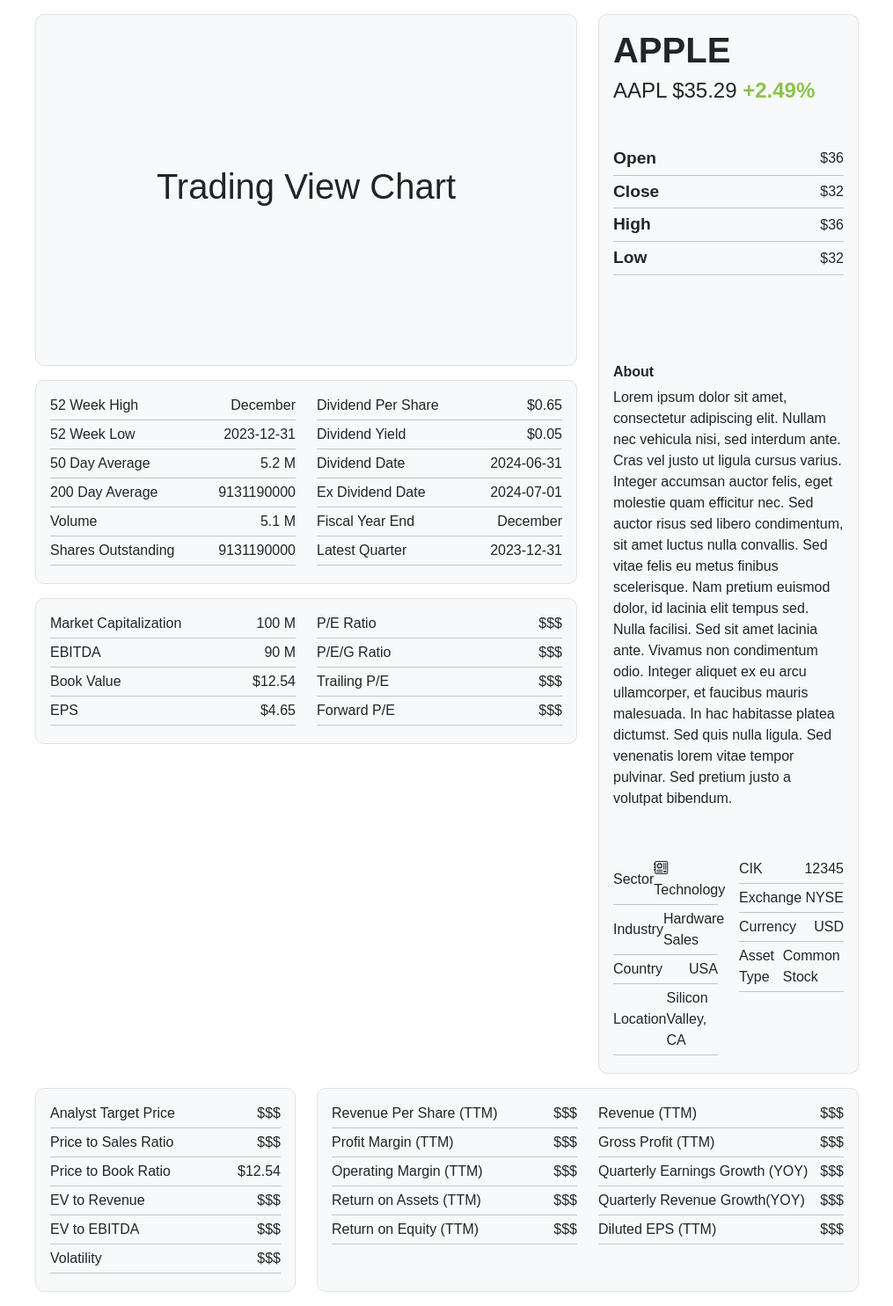
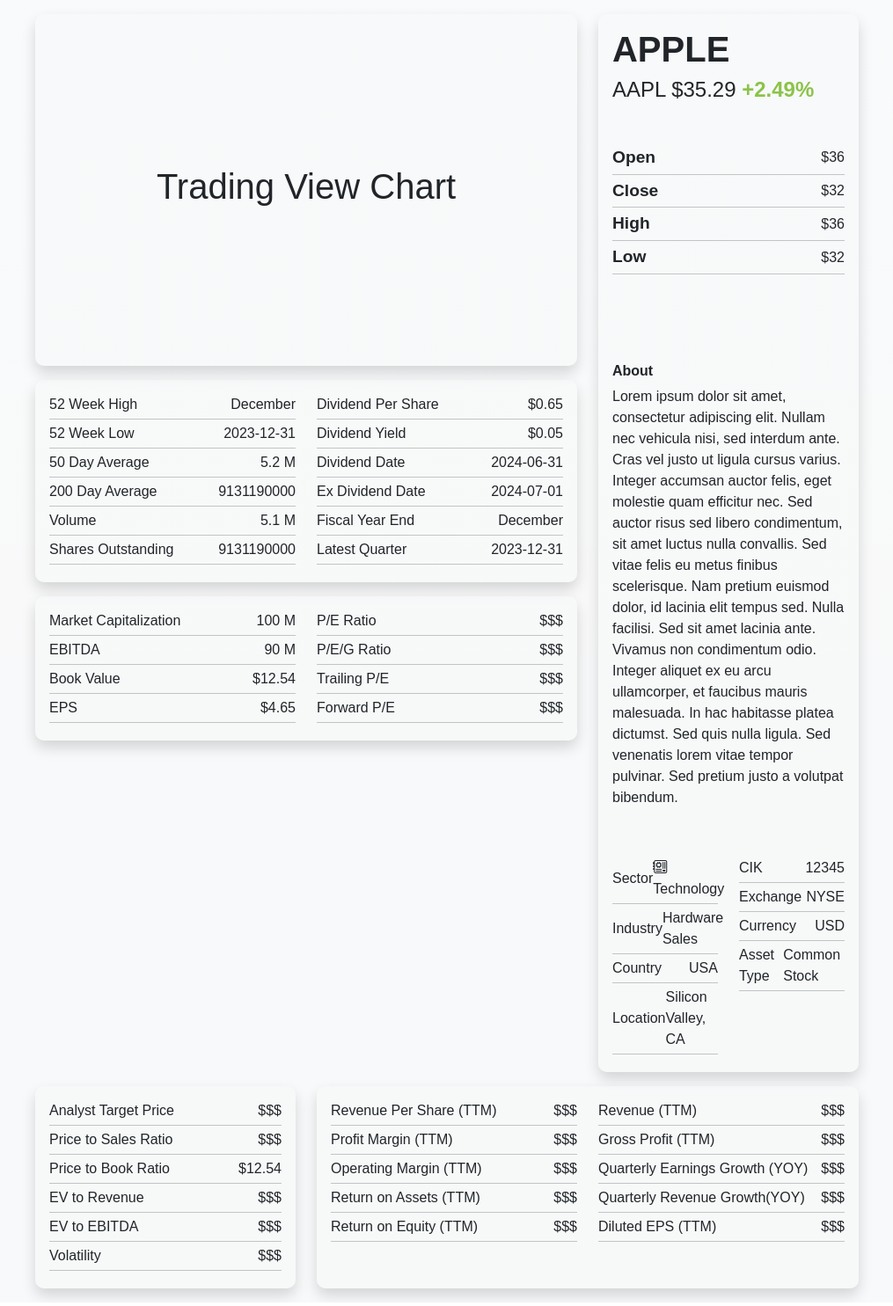
Before and after one commit to c00l-us3r/CS480-Group-C, a Django app: page / in a window 1280 px wide. Shown: the part 57-1542 px from the top of the page at 88% size, without its empty margins (132-1147 px from the left). Run offline with Django 5.2, Linux system fonts and the light colour scheme.

Commit message:
Cleaned up UI and commented code

```diff
--- a/static_collected/stocks/detailed.css
+++ b/static_collected/stocks/detailed.css
@@ -11,6 +11,15 @@
     max-width: 75vw; /* Set maximum width to 80% of viewport width */
     margin: auto; /* Center the container horizontally */
 }
+
+.container-custom {
+    background-color: #f8f9fa; /* light grey */
+    padding: 15px;
+    margin-bottom: 15px;
+    border-radius: 10px;
+    box-shadow: 0 0 10px rgba(0, 0, 0, 0.1); /* slight shadow effect */
+  }
+
 .left-block {
     flex: 2;
     background-color: #f0f0f0;
--- a/stocks/templates/stocks/detailed.html
+++ b/stocks/templates/stocks/detailed.html
@@ -12,7 +12,7 @@
   <link rel="stylesheet" href="https://cdn.jsdelivr.net/npm/bootstrap-icons@1.11.3/font/bootstrap-icons.min.css">
 </head>
 
-<body>
+<body class=" bg-light bg-gradient">
   <container>
     <!-- Bootstrap navbar Just has placeholder companies at this time-->
     <nav class="navbar navbar-expand-lg navbar-dark bg-dark border-bottom border-body">
@@ -47,19 +47,24 @@
 
     <!-- Main content area -->
 
-    <!-- FIRST ROW -->
+    <!-- Row containing View Chart, 52 Week High, Market Capitilization, and About Sections -->
     <div class="container mt-3" style="height: auto;">
       <div class="row">
 
-        <!-- Left Column First Row - Trading View Chart-->
+        <!-- Column contained Chart, 52 Week Section, and Capitilization Section -->
         <div class="col-lg-8">
 
-          <div class="container-fluid bg-light p-3 mb-3 border d-flex justify-content-center align-items-center"
+          <!-- Trading View Chart Box -->
+          <div
+            class="container-fluid bg-light p-3 mb-3 d-flex justify-content-center align-items-center bg-opacity-50 shadow"
             style="height: 50vh; border-radius: 10px;">
             <h1 class="text-center">Trading View Chart</h1>
           </div>
 
-          <div class="container-fluid bg-light p-3 mb-3 border d-flex justify-content-center align-items-center" style="height: auto; border-radius: 10px;">
+          <!-- 52 Week High to Latest Quarter Section -->
+          <div
+            class="container-fluid bg-light p-3 mb-3 d-flex justify-content-center align-items-center bg-opacity-50 shadow"
+            style="height: auto; border-radius: 10px;">
             <div class="row">
               <div class="col-md-6">
 
@@ -159,14 +164,14 @@
             </div>
           </div>
 
-
-          <div class="container-fluid bg-light p-3 mb-3 border justify-content-center align-items-center"
+          <!-- Market Capitilzation to Forward P/E Section -->
+          <div class="container-fluid bg-light p-3 mb-3 justify-content-center align-items-center bg-opacity-50 shadow"
             style="height: auto; border-radius: 10px;">
             <div class="row">
               <div class="col-md-6">
                 <!-- Left Column -->
                 <div class="row">
-                  <!-- 8 rows in left column -->
+                  <!-- 4 rows in left column -->
                   <div class="col-md-12">
                     <div class="d-flex justify-content-between align-items-center">
                       <span>Market Capitalization</span>
@@ -235,17 +240,20 @@
           </div>
         </div>
 
+        <!-- Column for About Section -->
+        <div class="col-lg-4 mb-3" style="display: flex; flex-direction: column; height: 100%; border-radius: 10px;">
+          <div
+            class="container-fluid bg-light p-3 mb-3 d-flex flex-column justify-content-between align-items-stretch bg-opacity-50 shadow"
+            style="height: 100%; border-radius: 10px;">
 
-        <div class="col-lg-4 mb-3" style="display: flex; flex-direction: column; height: 100%; border-radius: 10px;">
-          <div class="container-fluid bg-light p-3 mb-3 border d-flex flex-column justify-content-between align-items-stretch" style="height: 100%; border-radius: 10px;">
-            <!-- Welcome container section -->
+            <!-- Company Name and Ticker -->
             <h1 style="font-display: 1; font-weight: bold;">APPLE</h1>
             <h2 style="font-size: x-large">AAPL $35.29 <span class="text-light-green"
                 style="font-weight: bold;">+2.49%</span></h2>
             <br>
 
+            <!-- Container for Open/Close/High/Low -->
             <div class="col-md-12 mt-lg-3 mb-lg-5">
-              <!-- Column -->
               <div class="col-md-12">
                 <div class="d-flex justify-content-between align-items-center">
                   <span style="font-weight: bold; font-size: larger;">Open</span>
@@ -279,9 +287,10 @@
             <br>
             <br>
 
+            <!-- About Header -->
             <h2 style="font-size: medium; font-weight: bold;">About</h2>
 
-            <!--placeholder text-->
+            <!--About Section-->
             <p>
               Lorem ipsum dolor sit amet, consectetur adipiscing elit.
               Nullam nec vehicula nisi, sed interdum ante. Cras vel justo ut ligula cursus varius. Integer accumsan
@@ -376,15 +385,15 @@
     </div>
 
 
-    <!-- Second Row -->
+    <!-- Analyst Target Price and Revenue Per Share section -->
     <div class="container" style="height: auto;">
       <div class="row">
 
-        <!-- Left Column Second Row - Reversed-->
+        <!-- Analyst Target Price Section -->
         <div class="col-lg-4 mb-3">
-          <div class="container-fluid bg-light p-3 border justify-content-center align-items-center"
+          <div class="container-fluid bg-light p-3 justify-content-center align-items-center bg-opacity-50 shadow"
             style="height: 100%; border-radius: 10px;">
-            <!-- 8 rows in left column -->
+            <!--6 rows -->
             <div class="col-md-12">
               <div class="d-flex justify-content-between align-items-center">
                 <span>Analyst Target Price</span>
@@ -430,15 +439,15 @@
           </div>
         </div>
 
-        <!-- Right Column Second Row - Reversed -->
+        <!-- Revenue Per Share Section -->
         <div class="col-lg-8 mb-3">
-          <div class="container-fluid bg-light p-3 border justify-content-center align-items-center"
+          <div class="container-fluid bg-light p-3 justify-content-center align-items-center bg-opacity-50 shadow"
             style="height: 100%; border-radius: 10px;">
             <div class="row">
               <div class="col-md-6">
                 <!-- Left Column -->
                 <div class="row">
-                  <!-- 8 rows in left column -->
+                  <!-- 5 rows in left column -->
                   <div class="col-md-12">
                     <div class="d-flex justify-content-between align-items-center">
                       <span>Revenue Per Share (TTM)</span>
```
Also changed, not shown: stocks/static/stocks/detailed.css (+9 -0 lines).
